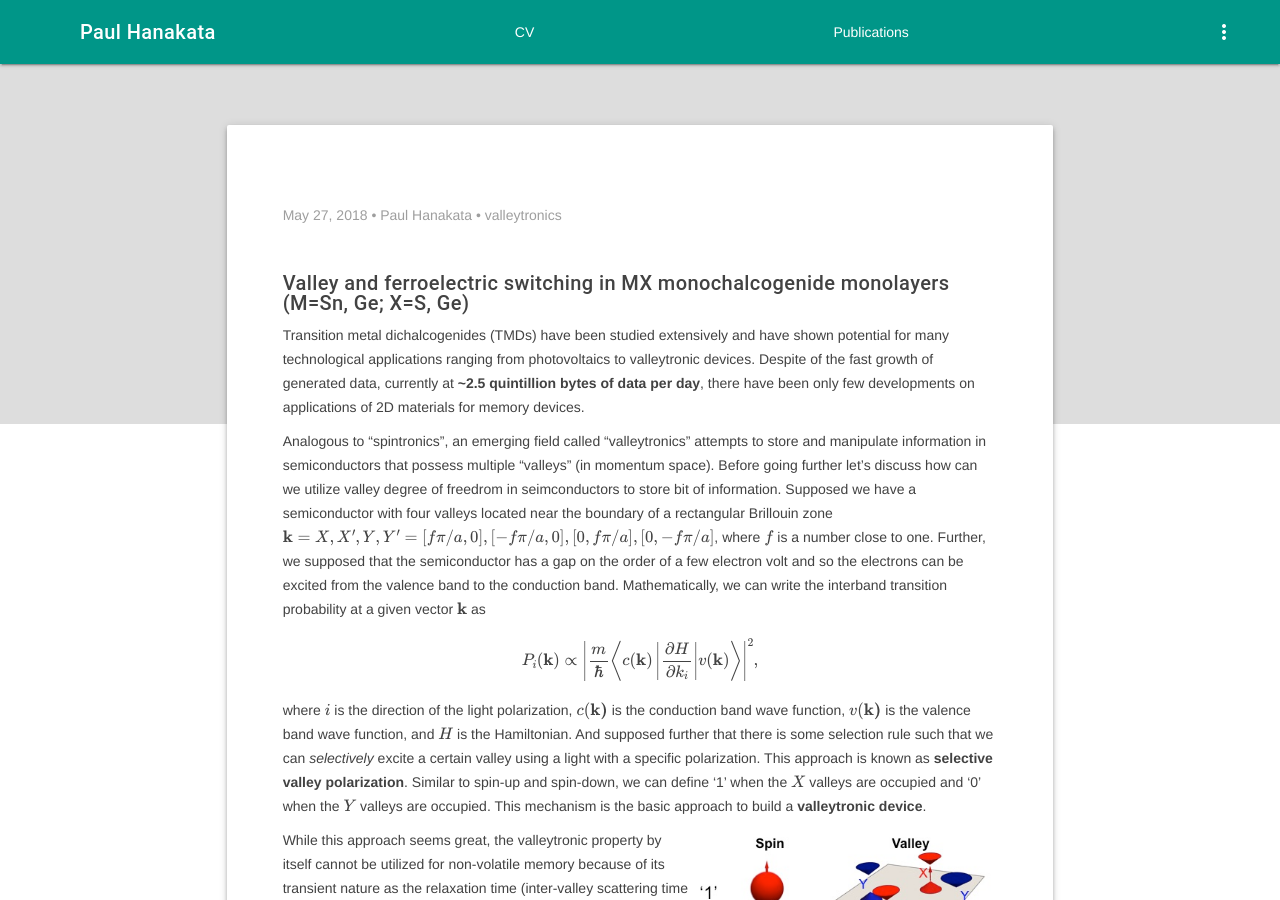
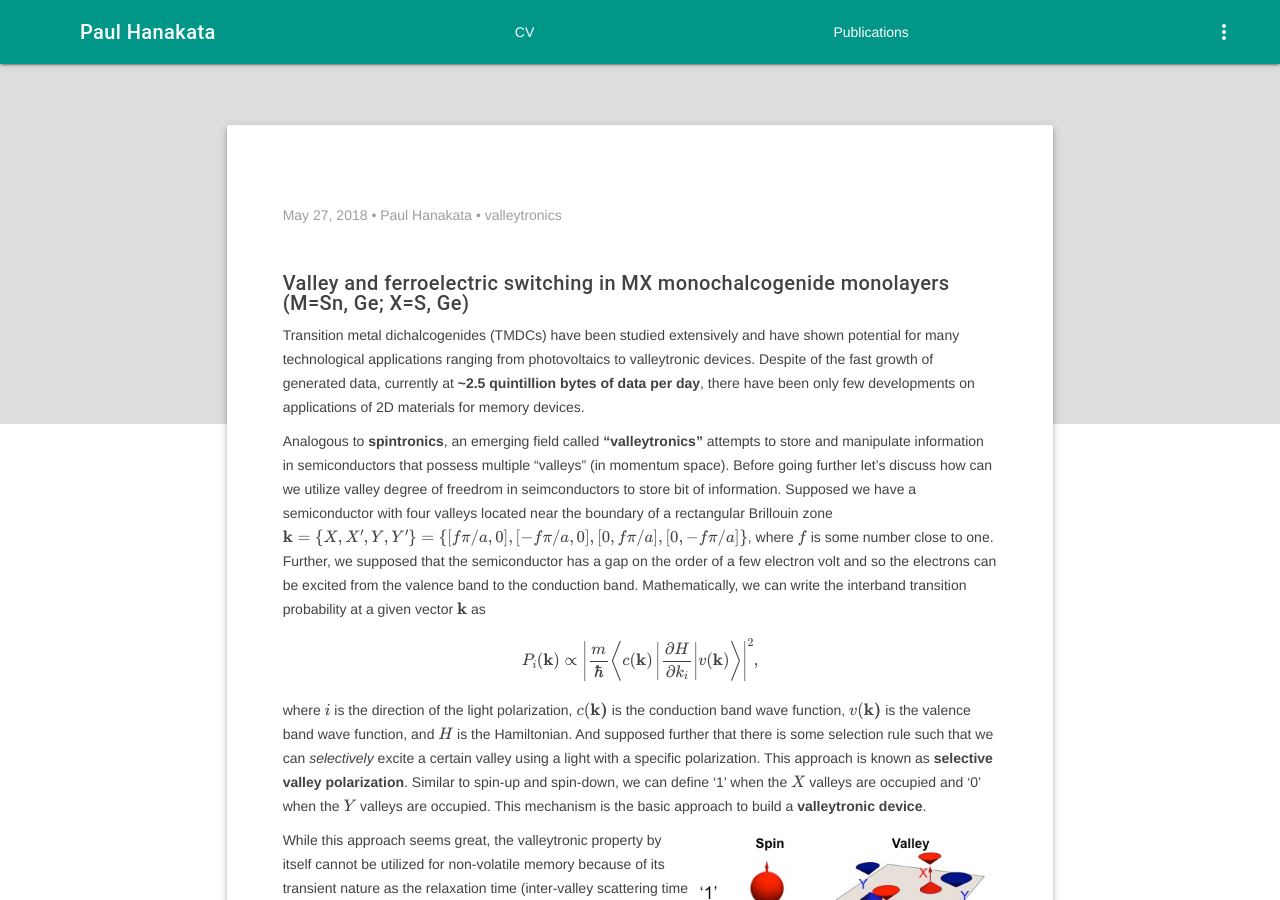
Before and after one commit to phanakata/phanakata.github.io, a Jekyll site: the page built from _posts/2018-05-27-MX.markdown, in a window 1280 px wide and 900 px high. Built offline with Jekyll 4.4.1, drawn with Linux system fonts in a browser that asks for light colours; formulas are drawn with MathJax 3; some of the changed text lies outside the part shown.

Commit message:
Update 2018-05-27-MX.markdown

```diff
--- a/_posts/2018-05-27-MX.markdown
+++ b/_posts/2018-05-27-MX.markdown
@@ -8,9 +8,9 @@
 
 ---
 ##### Valley and ferroelectric switching in MX monochalcogenide monolayers (M=Sn, Ge; X=S, Ge)
-Transition metal dichalcogenides (TMDs) have been studied extensively and have shown potential for many technological applications ranging from photovoltaics to valleytronic devices. Despite of the fast growth of generated data, currently at **~2.5 quintillion bytes of data per day**, there have been only few developments on applications of 2D materials for memory devices.
+Transition metal dichalcogenides (TMDCs) have been studied extensively and have shown potential for many technological applications ranging from photovoltaics to valleytronic devices. Despite of the fast growth of generated data, currently at **~2.5 quintillion bytes of data per day**, there have been only few developments on applications of 2D materials for memory devices.
 
-Analogous to “spintronics", an emerging field called “valleytronics” attempts to store and manipulate information in semiconductors that possess multiple “valleys” (in momentum space). Before going further let's discuss how can we utilize valley degree of freedrom in seimconductors to store bit of information. Supposed we have a semiconductor with four valleys located near the boundary of a rectangular Brillouin zone ${\bf k}=\{X, X', Y, Y'\}=\{[f\pi/a, 0], [-f\pi/a, 0], [0, f\pi/a], [0, -f\pi/a]\}$, where $f$ is a number close to one. Further, we supposed that the semiconductor has a gap on the order of a few electron volt and so the electrons can be excited from the valence band to the conduction band. Mathematically, we can write the interband transition probability at a given vector ${\bf k}$ as
+Analogous to **spintronics**, an emerging field called **“valleytronics”** attempts to store and manipulate information in semiconductors that possess multiple “valleys” (in momentum space). Before going further let's discuss how can we utilize valley degree of freedrom in seimconductors to store bit of information. Supposed we have a semiconductor with four valleys located near the boundary of a rectangular Brillouin zone ${\bf k}=\set{X, X', Y, Y'}=\set{[f\pi/a, 0], [-f\pi/a, 0], [0, f\pi/a], [0, -f\pi/a]}$, where $f$ is some number close to one. Further, we supposed that the semiconductor has a gap on the order of a few electron volt and so the electrons can be excited from the valence band to the conduction band. Mathematically, we can write the interband transition probability at a given vector ${\bf k}$ as
 
 $$P_i({\bf k})\propto\left|\frac{m}{\hbar}\left\langle c({\bf k}) \left|\frac{\partial H}{\partial k_i}\right|v({\bf k})\right\rangle\right|^2,
 $$
@@ -19,7 +19,7 @@
 the conduction band wave function, $v(\bf k)$ is the valence band wave
 function, and $H$ is the Hamiltonian. And supposed further that there is some selection rule such that we can *selectively* excite a certain valley using a light with a specific polarization. This approach is known as **selective valley polarization**.  Similar to spin-up and spin-down, we can define '1' when the $X$ valleys are occupied and '0' when the $Y$ valleys are occupied. This mechanism is the basic approach to build a  **valleytronic device**.
 <table class="image" align="right">
-<caption align="bottom">{{ "<i> Similar to spin degree of freedom, valley degree of freedon can be used to store information.</i>" }}</caption>
+<caption align="bottom">{{ "<i> Similar to spin degree of freedom, valley degree of freedom can be used to store information.</i>" }}</caption>
 <tr><td><img src="/img/spin-valley.jpg" alt="Valley degree of freedom" description="Drawing" style="width: 300px; max-width:100%;"/></td></tr>
 </table>
 
```
